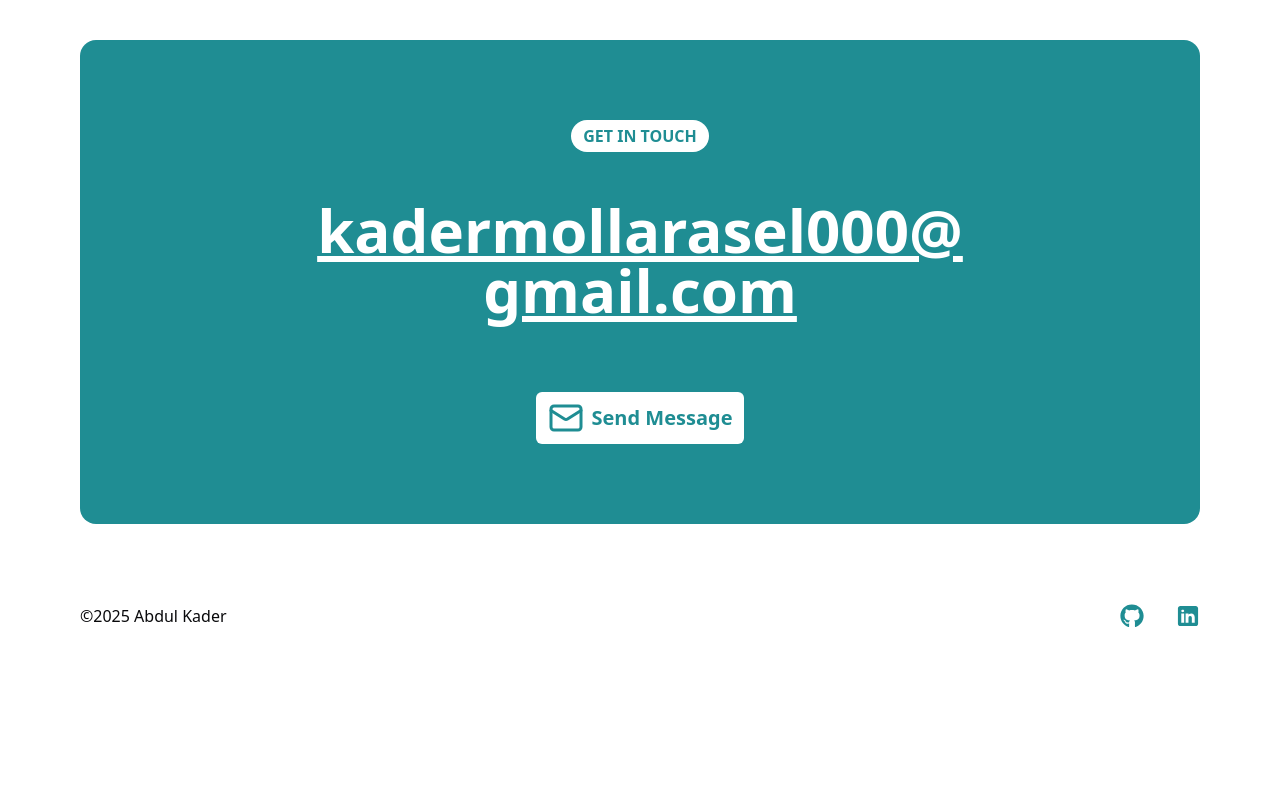
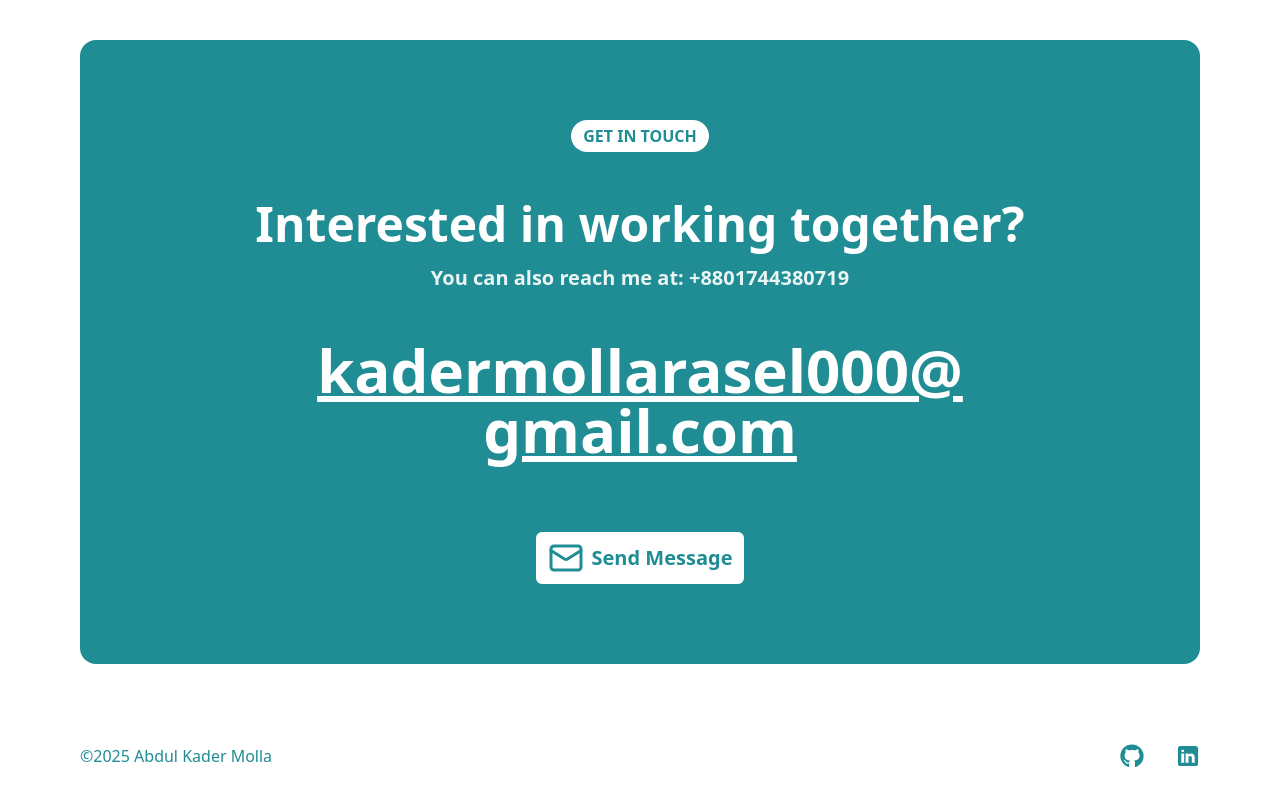
Before and after one commit to kader009/modern-portfolio, a Next.js app: page /projects in a window 1280 px wide. Shown: the part 2114-2914 px from the top of the page. Before the commit the page ends 2774 px from the top, so only its background shows below. Built offline with nearby package versions, Linux system fonts and the light colour scheme.

Commit message:
resume download button and contact number update

```diff
--- a/src/components/landing-hero.tsx
+++ b/src/components/landing-hero.tsx
@@ -56,7 +56,7 @@ export default function LandingHero() {
                 <span className="font-semibold text-accent">HTML</span> and{" "}
                 <span className="font-semibold text-accent">CSS</span>
               </div>
-              <button className="pointer-events-auto mt-6 rounded-lg bg-accent px-5 py-3 font-semibold capitalize text-white transition-all hover:brightness-90">
+              <button className="pointer-events-auto mt-6 rounded-full bg-accent px-5 py-3 font-semibold capitalize text-white transition-all hover:brightness-90">
                 <Link
                   href="https://drive.google.com/file/d/13pXMiyCBqG44jYdNp_PkT4lsLa0awb43/view?usp=sharing"
                   download
--- a/src/data/siteMetaData.mjs
+++ b/src/data/siteMetaData.mjs
@@ -1,11 +1,11 @@
 export const siteMetadata = {
-  title: "Abdul Kader portfolio",
-  author: "Abdul Kader",
-  headerTitle: "Abdul Kader",
+  title: "Abdul Kader Molla portfolio",
+  author: "Abdul Kader Molla",
+  headerTitle: "Abdul Kader Molla",
   description: "Frontend and Reactjs developer",
   language: "en-us",
   theme: "light",
-  siteName: "abdul kader",
+  siteName: "abdul kader molla portfolio",
   siteUrl: "https://modern-portfolio-phi-flame.vercel.app/",
   siteRepo: "https://github.com/kader009/modern-portfolio",
   siteLogo: "/favicon.ico",
@@ -18,4 +18,5 @@ export const siteMetadata = {
   linkedin: "https://www.linkedin.com/in/abdul-kader-molla-b48b2b1b7/",
   locale: "en-US",
   googleSiteVerification: "_YJlO90eSoye2AQOhbkRAzNbejzCGiTgAD4RNR3NtHc",
+  contactnumber: "+8801744380719",
 };
--- a/src/layout/footer.tsx
+++ b/src/layout/footer.tsx
@@ -13,6 +13,15 @@ export default function Footer() {
             Get in touch
           </span>
         </div>
+        <div>
+          <h1 className="mb-4 text-center text-2xl font-bold sm:text-4xl lg:text-5xl">
+            Interested in working together?
+          </h1>
+
+          <p className="mx-auto max-w-3xl text-center text-base font-semibold leading-7 text-background/90 sm:text-lg lg:text-xl">
+            You can also reach me at: {siteMetadata.contactnumber}
+          </p>
+        </div>
         <Link
           href={`mailto:${siteMetadata.email}`}
           target="_blank"
@@ -27,7 +36,7 @@ export default function Footer() {
         </div>
       </div>
       <div className="flex w-full flex-col items-center justify-between gap-8 text-center  md:flex-row md:justify-between lg:mx-auto lg:max-w-7xl">
-        <span className="text-foreground">©{year} Abdul Kader</span>
+        <span className="text-accent">©{year} Abdul Kader Molla</span>
         <div className="flex gap-8">
           <Link
             href={siteMetadata.github}
--- a/src/pages/index.tsx
+++ b/src/pages/index.tsx
@@ -13,18 +13,18 @@ export default function Home() {
   return (
     <>
       <NextSeo
-        title="Abdul Kader | Front End Developer"
+        title="Abdul Kader Molla | Front End Developer"
         description="Explore the professional portfolio of Abdul Kader, a skilled Front End Developer hands-on experience. Discover innovative projects, expertise in modern web technologies, and a passion for creating seamless user experiences."
         canonical={siteMetadata.siteUrl}
         openGraph={{
           url: siteMetadata.siteUrl,
-          title: "Abdul Kader - Front End Developer",
+          title: "Abdul Kader Molla - Front End Developer",
           description:
-            "Dive into the world of web development with Abdul Kader.Showcasing cutting-edge projects and a commitment to crafting exceptional user interfaces.",
+            "Dive into the world of web development with Abdul Kader Molla. Showcasing cutting-edge projects and a commitment to crafting exceptional user interfaces.",
           images: [
             {
               url: `${siteMetadata.siteUrl}${siteMetadata.twitterImage}`,
-              alt: "Abdul Kader - Portfolio Image",
+              alt: "Abdul Kader Molla - Portfolio Image",
             },
           ],
           siteName: siteMetadata.siteName,
```
